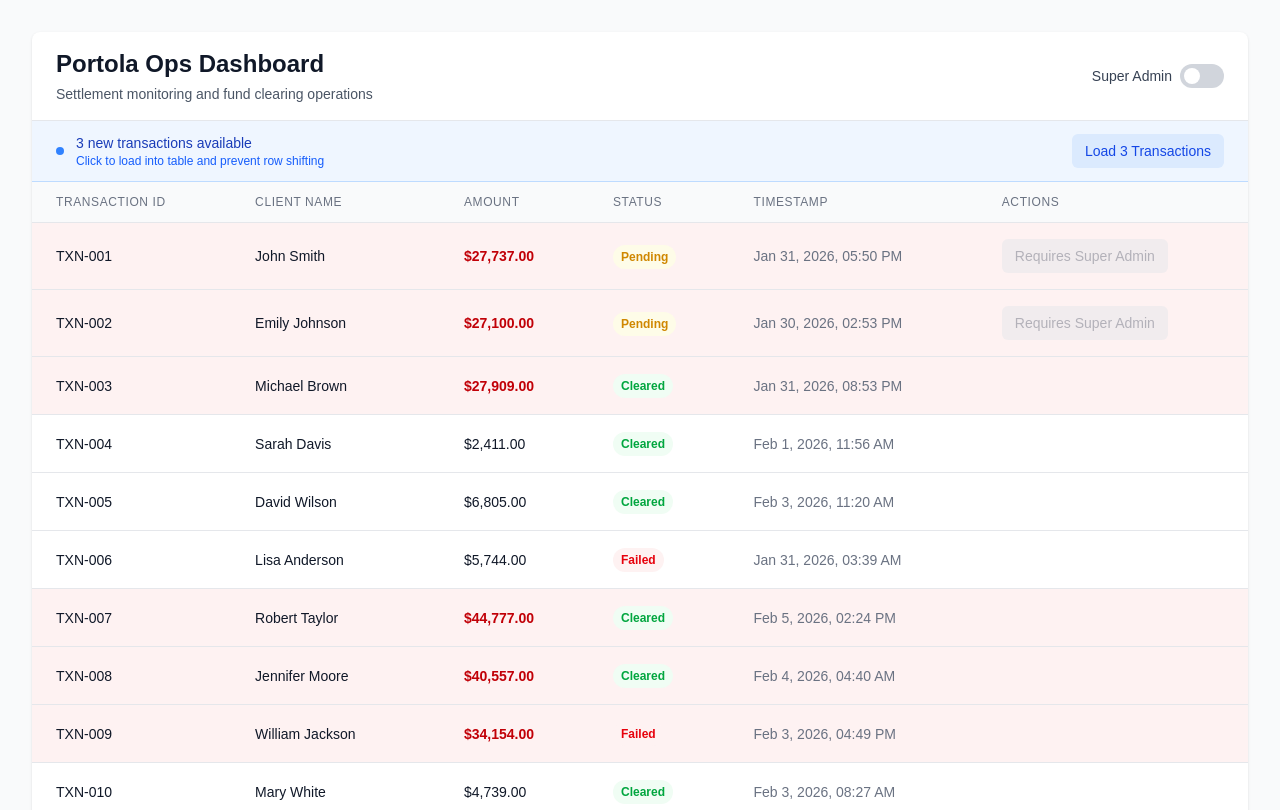
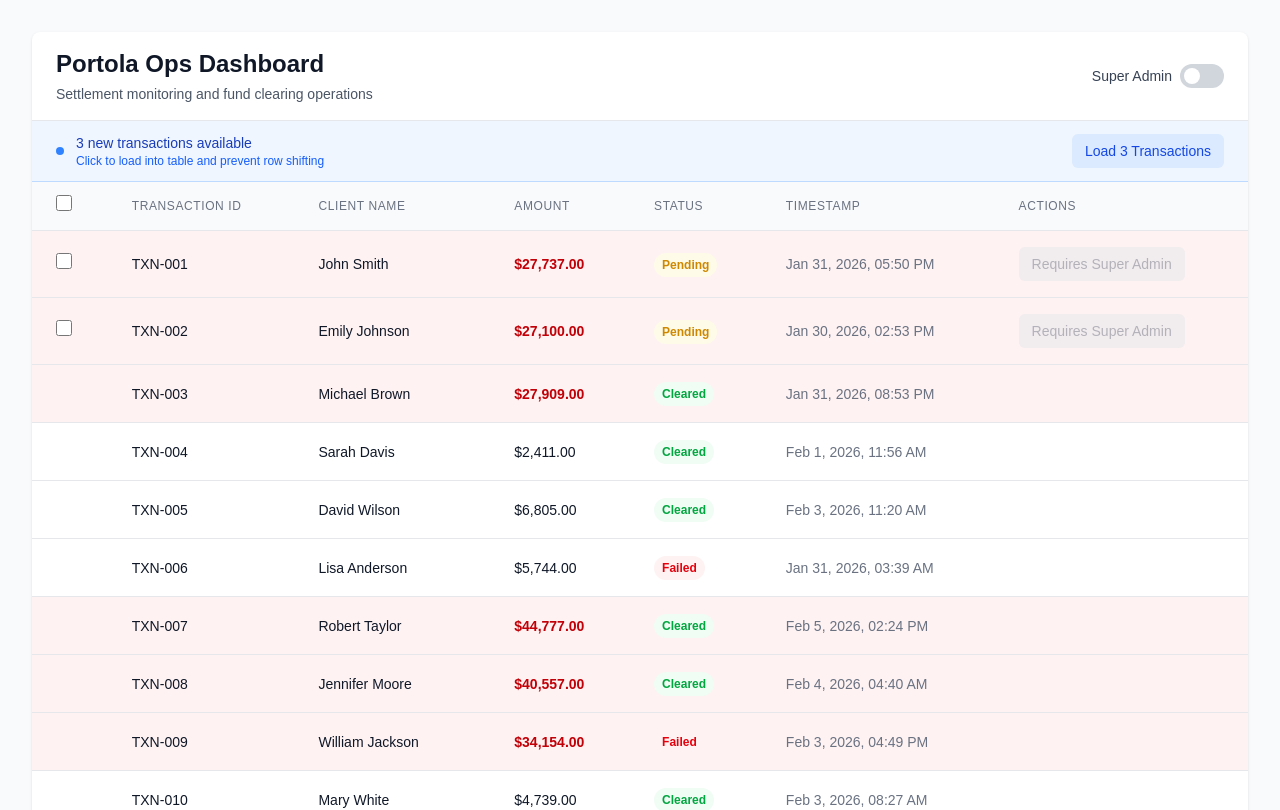
Before and after one commit to soebk/portola-ops-dashboard, a Next.js app: page / in a window 1280 px wide. Shown: the top 810 px of the page. Built offline with nearby package versions, Linux system fonts and the light colour scheme.

Commit message:
Phase 4 FINAL: Bulk transaction processing with checkboxes, Promise.allSettled, and 10% failure handling

```diff
--- a/src/app/page.tsx
+++ b/src/app/page.tsx
@@ -42,6 +42,8 @@ export default function Dashboard() {
   const [isSuperAdmin, setIsSuperAdmin] = useState(false)
   const [pendingTransactions, setPendingTransactions] = useState<Transaction[]>([])
   const [transactionCounter, setTransactionCounter] = useState(51) // Start after initial 50
+  const [selectedIds, setSelectedIds] = useState<Set<string>>(new Set())
+  const [bulkProcessing, setBulkProcessing] = useState(false)
 
   useEffect(() => {
     setTransactions(generateMockTransactions())
@@ -82,6 +84,80 @@ export default function Dashboard() {
   const loadPendingTransactions = () => {
     setTransactions(prev => [...pendingTransactions, ...prev])
     setPendingTransactions([])
+  }
+
+  // Mock API call with 10% failure rate
+  const mockClearTransaction = async (transactionId: string): Promise<{ id: string; success: boolean }> => {
+    await new Promise(resolve => setTimeout(resolve, 1500)) // 1.5s delay
+    const success = Math.random() > 0.1 // 90% success rate
+    return { id: transactionId, success }
+  }
+
+  // Bulk clear selected transactions
+  const clearSelectedTransactions = async () => {
+    if (selectedIds.size === 0) return
+
+    setBulkProcessing(true)
+    const selectedTransactions = Array.from(selectedIds)
+
+    // Filter out high-value transactions that require super admin
+    const allowedTransactions = selectedTransactions.filter(id => {
+      const transaction = transactions.find(t => t.id === id)
+      return transaction && (transaction.amount <= 10000 || isSuperAdmin)
+    })
+
+    // Create promises for all allowed transactions
+    const clearPromises = allowedTransactions.map(id => mockClearTransaction(id))
+
+    // Use Promise.allSettled to handle successes and failures independently
+    const results = await Promise.allSettled(clearPromises)
+
+    // Process results
+    const successfulIds: string[] = []
+    results.forEach((result, index) => {
+      if (result.status === 'fulfilled' && result.value.success) {
+        successfulIds.push(allowedTransactions[index])
+      }
+    })
+
+    // Update transaction statuses - only successful ones become Cleared
+    setTransactions(prev =>
+      prev.map(transaction =>
+        successfulIds.includes(transaction.id)
+          ? { ...transaction, status: 'Cleared' as const }
+          : transaction
+      )
+    )
+
+    // Clear selection and processing state
+    setSelectedIds(new Set())
+    setBulkProcessing(false)
+  }
+
+  // Toggle transaction selection
+  const toggleSelection = (transactionId: string) => {
+    setSelectedIds(prev => {
+      const newSet = new Set(prev)
+      if (newSet.has(transactionId)) {
+        newSet.delete(transactionId)
+      } else {
+        newSet.add(transactionId)
+      }
+      return newSet
+    })
+  }
+
+  // Select/deselect all pending transactions
+  const toggleSelectAll = () => {
+    const pendingTransactionIds = transactions
+      .filter(t => t.status === 'Pending')
+      .map(t => t.id)
+
+    if (selectedIds.size === pendingTransactionIds.length) {
+      setSelectedIds(new Set()) // Deselect all
+    } else {
+      setSelectedIds(new Set(pendingTransactionIds)) // Select all pending
+    }
   }
 
   const clearFunds = async (transactionId: string) => {
@@ -204,10 +280,57 @@ export default function Dashboard() {
             </div>
           )}
 
+          {/* Bulk actions */}
+          {selectedIds.size > 0 && (
+            <div className="bg-gray-50 border-b border-gray-200 px-6 py-3">
+              <div className="flex items-center justify-between">
+                <div className="flex items-center space-x-3">
+                  <span className="text-sm font-medium text-gray-700">
+                    {selectedIds.size} transaction{selectedIds.size !== 1 ? 's' : ''} selected
+                  </span>
+                </div>
+                <div className="flex items-center space-x-3">
+                  <button
+                    onClick={() => setSelectedIds(new Set())}
+                    className="text-sm text-gray-500 hover:text-gray-700"
+                  >
+                    Clear Selection
+                  </button>
+                  <button
+                    onClick={clearSelectedTransactions}
+                    disabled={bulkProcessing}
+                    className="inline-flex items-center px-4 py-2 border border-transparent text-sm font-medium rounded-md text-white bg-green-600 hover:bg-green-700 focus:outline-none focus:ring-2 focus:ring-offset-2 focus:ring-green-500 disabled:opacity-50 disabled:cursor-not-allowed"
+                  >
+                    {bulkProcessing ? (
+                      <>
+                        <svg className="animate-spin -ml-1 mr-2 h-4 w-4 text-white" xmlns="http://www.w3.org/2000/svg" fill="none" viewBox="0 0 24 24">
+                          <circle className="opacity-25" cx="12" cy="12" r="10" stroke="currentColor" strokeWidth="4"></circle>
+                          <path className="opacity-75" fill="currentColor" d="M4 12a8 8 0 018-8V0C5.373 0 0 5.373 0 12h4zm2 5.291A7.962 7.962 0 014 12H0c0 3.042 1.135 5.824 3 7.938l3-2.647z"></path>
+                        </svg>
+                        Processing...
+                      </>
+                    ) : (
+                      `Clear Selected (${selectedIds.size})`
+                    )}
+                  </button>
+                </div>
+              </div>
+            </div>
+          )}
+
           <div className="overflow-x-auto">
             <table className="min-w-full divide-y divide-gray-200">
               <thead className="bg-gray-50">
                 <tr>
+                  <th className="px-6 py-3 text-left">
+                    <input
+                      type="checkbox"
+                      checked={transactions.filter(t => t.status === 'Pending').length > 0 &&
+                               transactions.filter(t => t.status === 'Pending').every(t => selectedIds.has(t.id))}
+                      onChange={toggleSelectAll}
+                      className="h-4 w-4 text-blue-600 focus:ring-blue-500 border-gray-300 rounded"
+                    />
+                  </th>
                   <th className="px-6 py-3 text-left text-xs font-medium text-gray-500 uppercase tracking-wider">
                     Transaction ID
                   </th>
@@ -238,6 +361,18 @@ export default function Dashboard() {
                       key={transaction.id}
                       className={`${isHighValue ? 'bg-red-50 hover:bg-red-100' : 'hover:bg-gray-50'}`}
                     >
+                      <td className="px-6 py-4 whitespace-nowrap">
+                        {transaction.status === 'Pending' ? (
+                          <input
+                            type="checkbox"
+                            checked={selectedIds.has(transaction.id)}
+                            onChange={() => toggleSelection(transaction.id)}
+                            className="h-4 w-4 text-blue-600 focus:ring-blue-500 border-gray-300 rounded"
+                          />
+                        ) : (
+                          <div className="h-4 w-4"></div>
+                        )}
+                      </td>
                       <td className="px-6 py-4 whitespace-nowrap text-sm font-medium text-gray-900">
                         {transaction.id}
                       </td>
```
